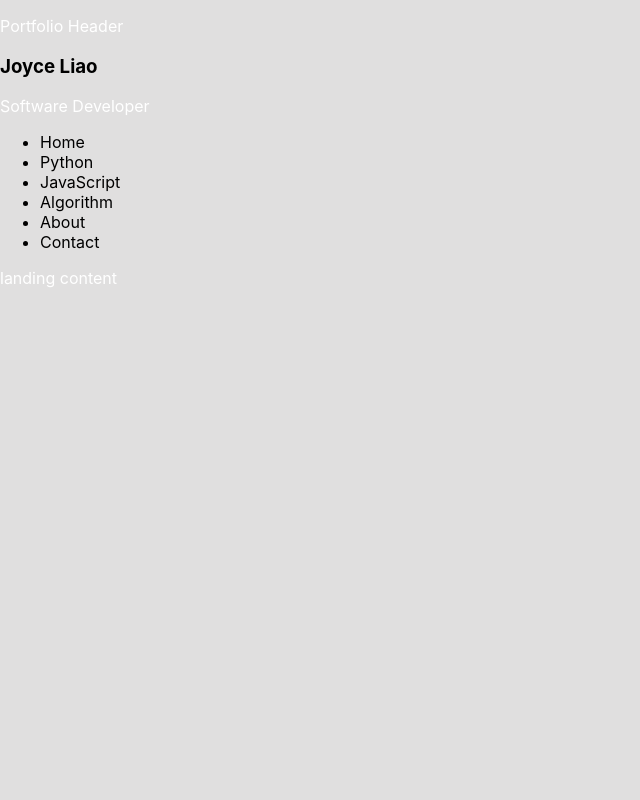
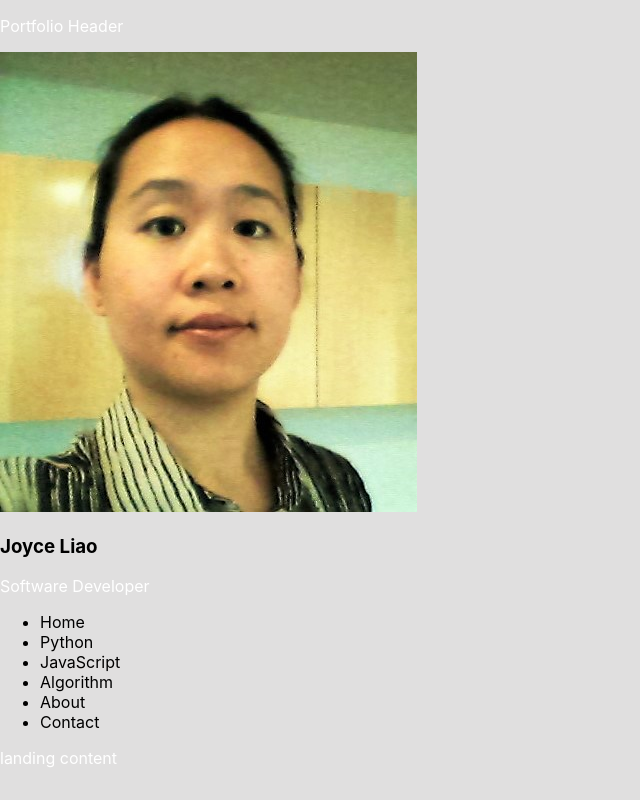
Before and after one commit to joyliao07/test_components, a React app in the folder portfolio/: page / in a window 1280 px wide. Shown: the whole page, without its empty margins (0-640 px from the left). Built offline with nearby package versions, Linux system fonts and the light colour scheme.

Commit message:
add profile pix

```diff
--- a/portfolio/src/components/Navigation/NavigationItems.css
+++ b/portfolio/src/components/Navigation/NavigationItems.css
@@ -1,8 +1,17 @@
 .NavigationItems {
+    padding: 20px;
     width: 30%;
     min-width: 200px;
     height: 100%;
     min-height: 300px;
+}
+
+.NavigationItems ul {
     list-style-type: none;
     border: red dotted 1px;
 }
+
+.Head {
+    height: 50px;
+    border-radius: 50%;
+}
--- a/portfolio/src/components/Navigation/NavigationItems.js
+++ b/portfolio/src/components/Navigation/NavigationItems.js
@@ -1,11 +1,13 @@
 import React from 'react';
 import classes from './NavigationItems.css';
+import { classExpression } from '@babel/types';
 
 const navigationItems = (props) => (
-    <div>
+    <div className={classes.NavigationItems}>
+        <img className={classes.Head} src={require("../../assets/head.jpg")}/>
         <h3>Joyce Liao</h3>
         <p>Software Developer</p>
-        <ul className={classes.NavigationItems}>
+        <ul>
             <li><a>Home</a></li>
             <li><a>Python</a></li>
             <li><a>JavaScript</a></li>
```
Also changed, not shown: portfolio/src/assets/head.jpg (added).
